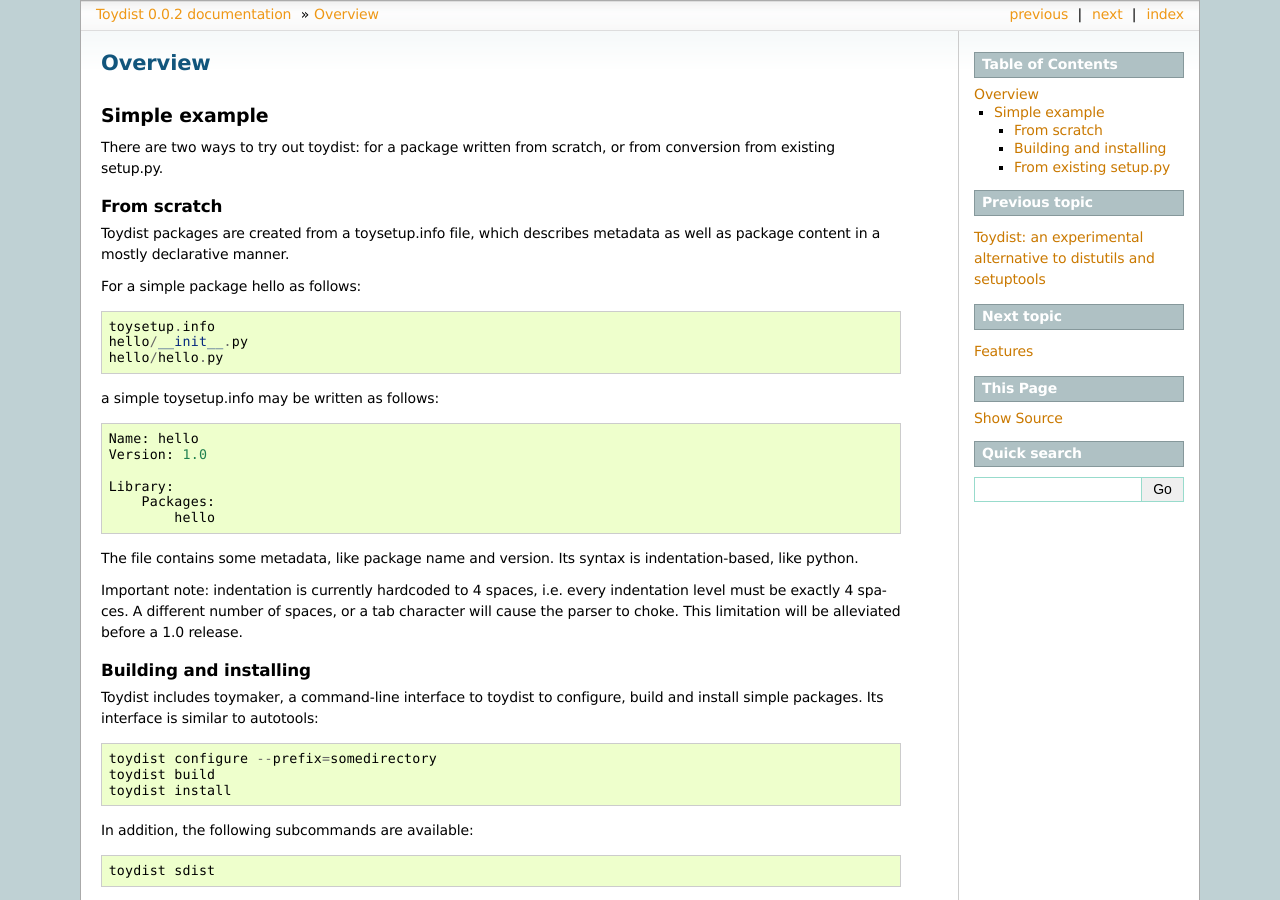
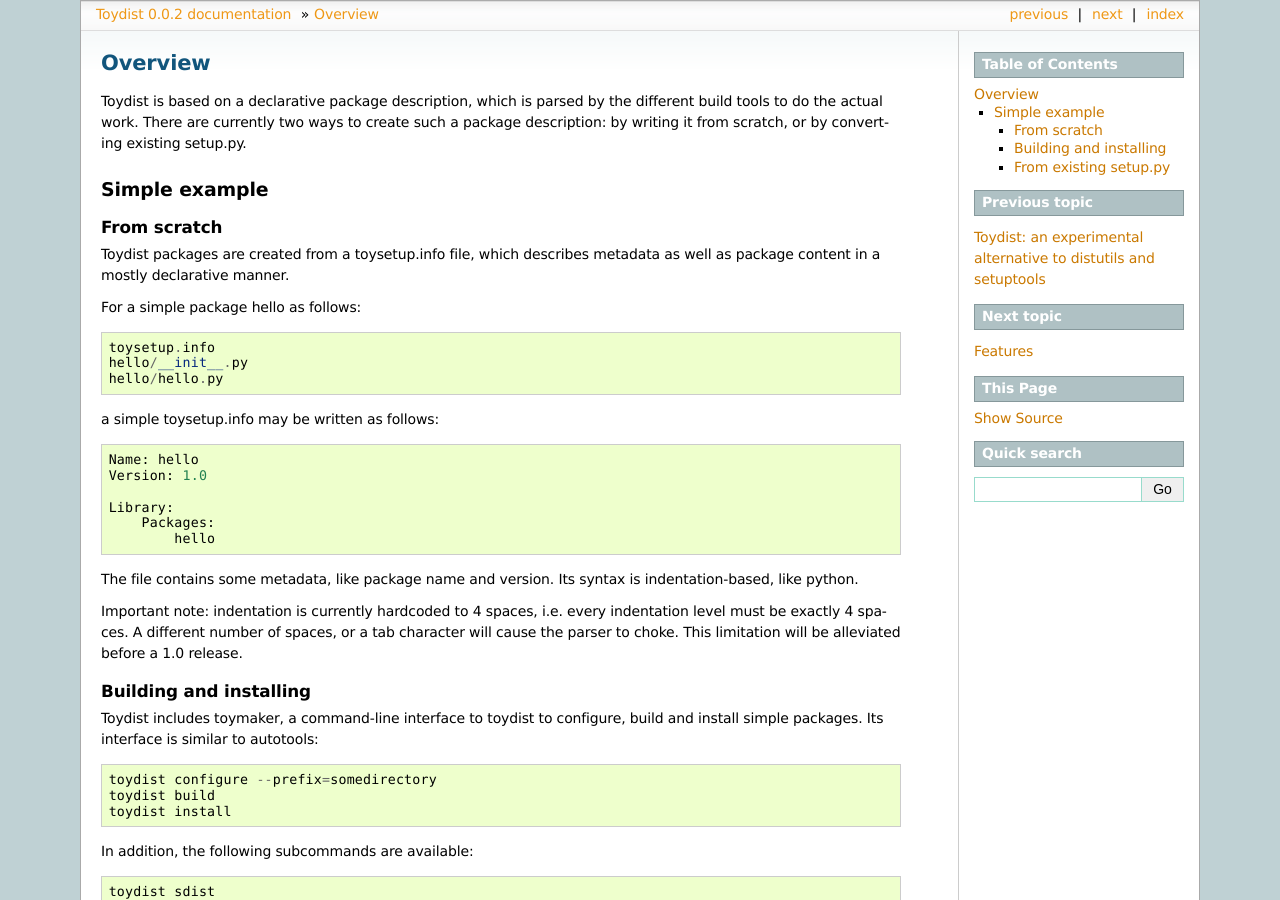
Before and after one commit to cournape/Bento, a Sphinx documentation site: the page built from doc/source/overview.rst, in a window 1280 px wide and 900 px high. Built offline with Sphinx 7.4.7, drawn with Linux system fonts in a browser that asks for light colours.

Commit message:
DOC: reword the overview intro a bit.

```diff
--- a/doc/source/overview.rst
+++ b/doc/source/overview.rst
@@ -24,11 +24,13 @@ Overview
 ..     - Simpler, and more obvious behavior compared to distutils/setuptools for
 ..       simple projects
 
+Toydist is based on a declarative package description, which is parsed by the
+different build tools to do the actual work. There are currently two ways to
+create such a package description: by writing it from scratch, or by converting
+existing setup.py.
+
 Simple example
 --------------
-
-There are two ways to try out toydist: for a package written from scratch, or
-from conversion from existing setup.py.
 
 From scratch
 ~~~~~~~~~~~~
```
